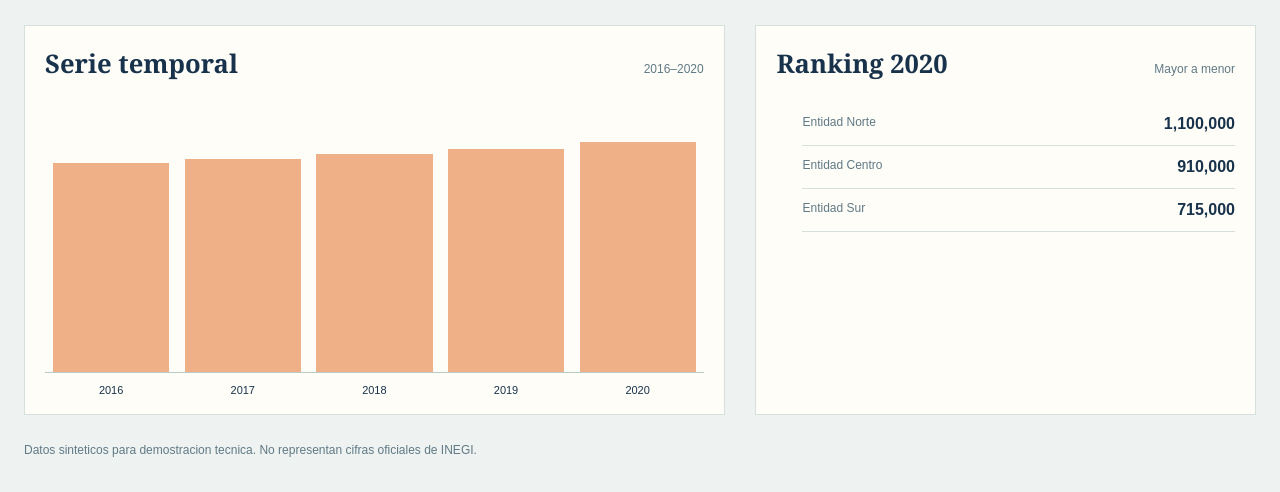
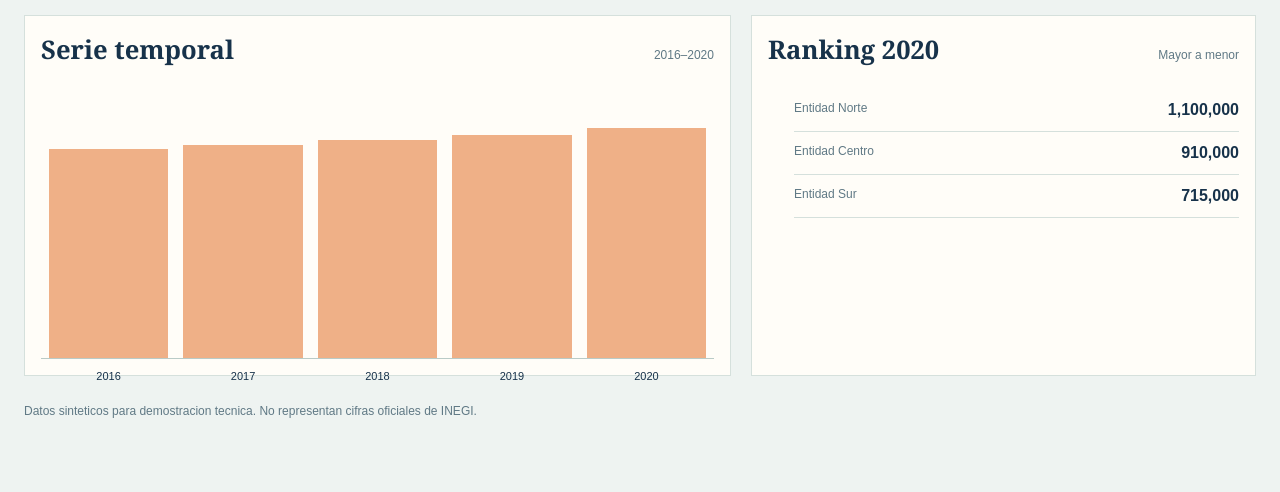
Before and after one commit to RobertMX23/itzamna-population-demo, a plain HTML site: page dashboard/index.html in a window 1280 px wide. Shown: the part 408-900 px from the top of the page. After the commit the page ends 874 px from the top, so only its background shows below. Drawn offline with Linux system fonts and the light colour scheme.

Commit message:
style: reduce dashboard grid and panel spacing

```diff
--- a/dashboard/styles.css
+++ b/dashboard/styles.css
@@ -23,11 +23,11 @@ label { display: grid; gap: 7px; font-weight: 700; }
 select { width: 100%; border: 1px solid #b9cbc7; border-radius: 2px; background: var(--paper); color: #17324a; padding: 13px 14px; font-size: 15px; }
 select:focus-visible { outline: 3px solid #efb087; outline-offset: 2px; }
 .metrics { grid-template-columns: repeat(3, minmax(0, 1fr)); gap: 18px; margin-top: 12px; }
-article { background: var(--paper); border: 1px solid #d5e0dc; padding: clamp(18px, 2vw, 28px); }
+article { background: var(--paper); border: 1px solid #d5e0dc; padding: clamp(14px, 1.5vw, 22px); }
 .metrics article { min-height: 104px; padding: 16px 20px; }
 .metrics strong { display: block; margin: 10px 0 4px; color: #17324a; font-size: clamp(28px, 3vw, 44px); line-height: .95; }
-.grid { grid-template-columns: 1.4fr 1fr; align-items: stretch; }
-.panel { min-width: 0; min-height: 390px; padding: 20px; }
+.grid { grid-template-columns: 1.4fr 1fr; align-items: stretch; gap: 20px; margin-top: 18px; }
+.panel { min-width: 0; min-height: 330px; padding: 16px; }
 .panel-heading { display: flex; justify-content: space-between; align-items: baseline; gap: 16px; }
 h2 { margin: 0 0 22px; font-size: clamp(22px, 2vw, 30px); }
 .chart { min-height: 270px; display: flex; align-items: end; gap: clamp(8px, 1.2vw, 18px); border-bottom: 1px solid #b9cbc7; padding: 22px 8px 0; }
```
Also changed, not shown: 1 other file.
